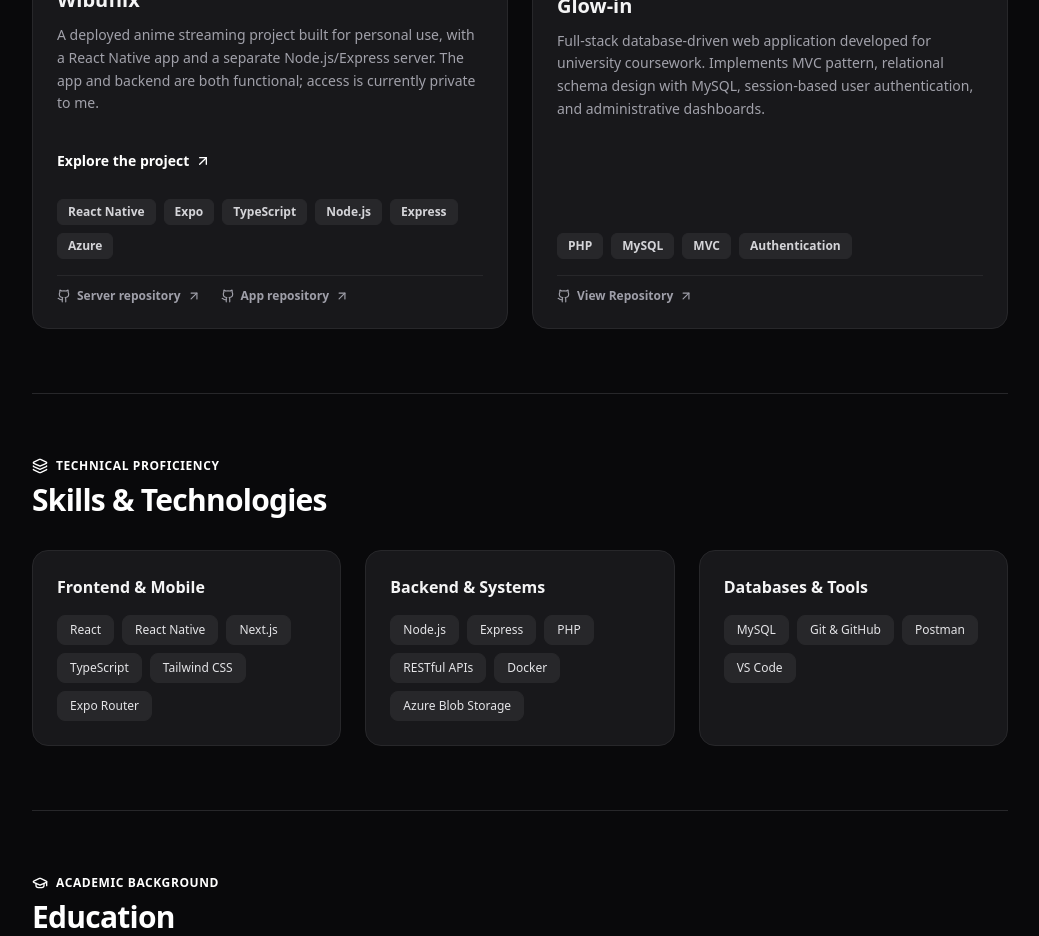
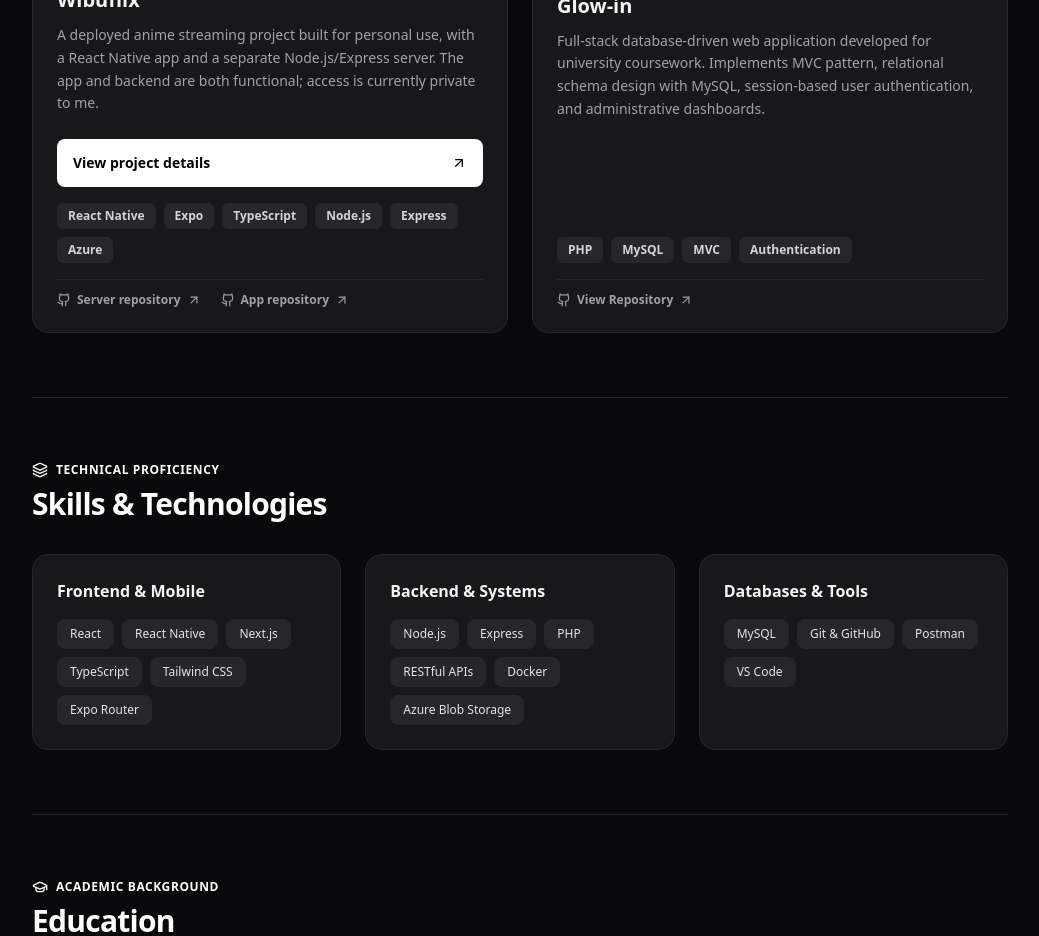
Before and after one commit to FyyFzn/portfolio, a Next.js app: page / in a window 1280 px wide. Shown: the part 920-1856 px from the top of the page, without its empty margins (120-1159 px from the left). Built offline with nearby package versions, Linux system fonts and the light colour scheme.

Commit message:
larger button for detailed

```diff
--- a/src/components/Projects.tsx
+++ b/src/components/Projects.tsx
@@ -59,7 +59,7 @@ export function Projects({ projects }: ProjectsProps) {
                   <button
                     type="button"
                     onClick={() => setShowWibuflixCaseStudy(true)}
-                    className="text-left focus-visible:rounded-sm focus-visible:outline-2 focus-visible:outline-offset-4 focus-visible:outline-white"
+                    className="cursor-pointer text-left focus-visible:rounded-sm focus-visible:outline-2 focus-visible:outline-offset-4 focus-visible:outline-white"
                     aria-haspopup="dialog"
                   >
                     {project.title}
@@ -78,9 +78,9 @@ export function Projects({ projects }: ProjectsProps) {
                   type="button"
                   onClick={() => setShowWibuflixCaseStudy(true)}
                   aria-haspopup="dialog"
-                  className="inline-flex min-h-11 items-center gap-1.5 text-sm font-semibold text-white transition hover:text-zinc-300 focus-visible:rounded-sm focus-visible:outline-2 focus-visible:outline-offset-4 focus-visible:outline-white"
+                  className="inline-flex min-h-12 w-full items-center justify-between rounded-lg bg-white px-4 text-sm font-semibold text-black transition hover:bg-zinc-200 focus-visible:outline-2 focus-visible:outline-offset-2 focus-visible:outline-white"
                 >
-                  Explore the project
+                  View project details
                   <ArrowUpRight className="h-4 w-4" />
                 </button>
               )}
```
